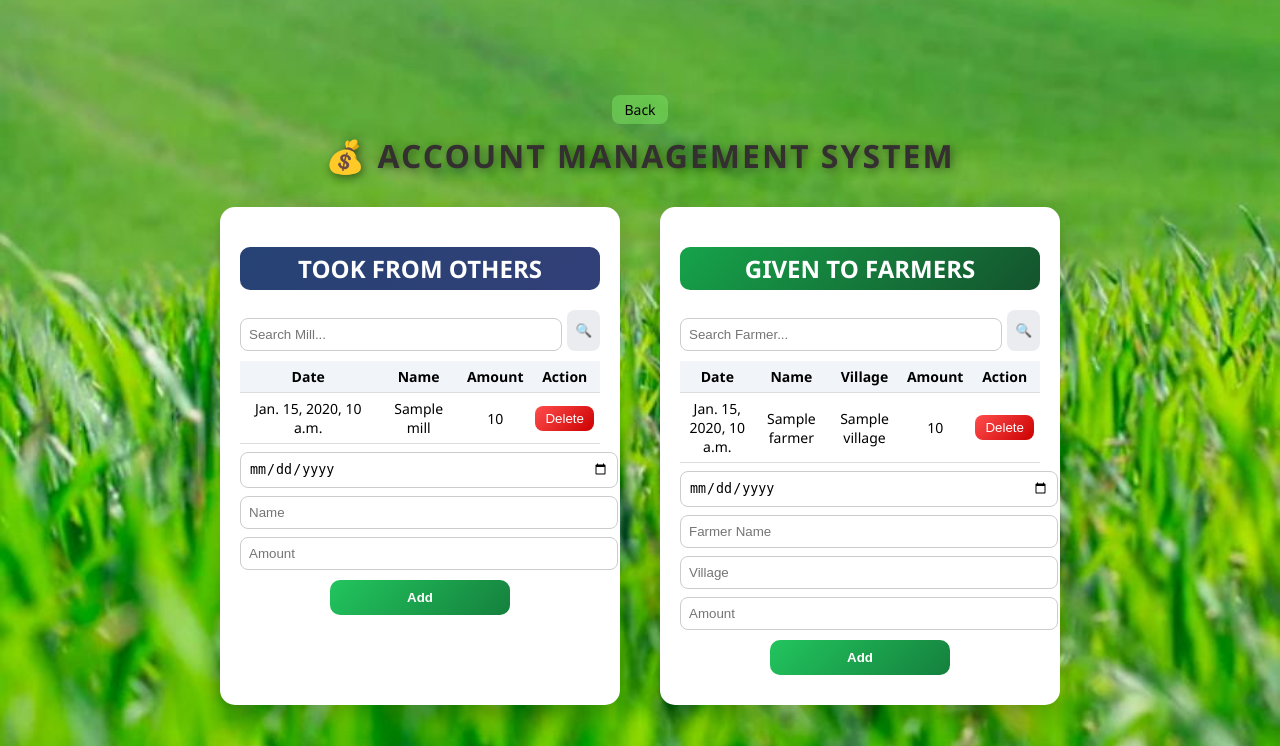
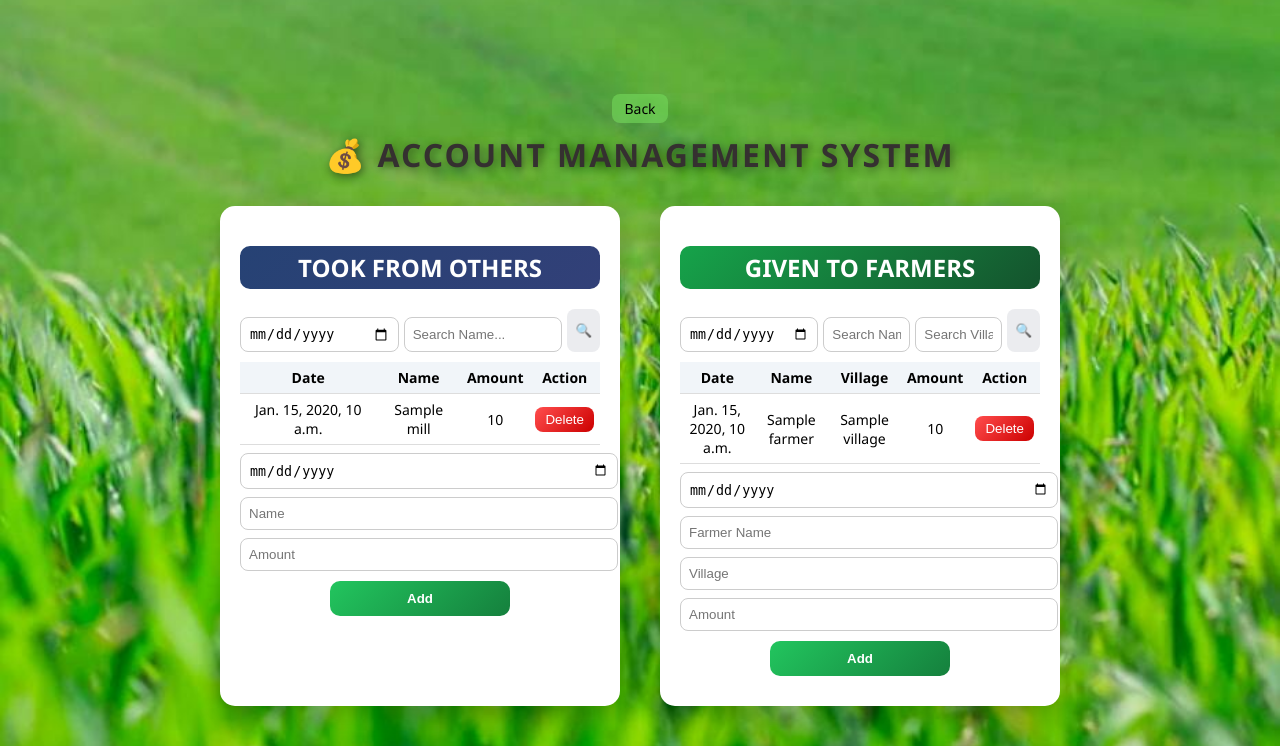
Before and after one commit to saireddy2005/agriportal, a Django app: template core/templates/core/account_management.html in a window 1280 px wide. Shown: the top 746 px of the page. Run offline with Django 5.2, Linux system fonts and the light colour scheme; the template is opened without the code that fills it: most values are stand-ins (such as "Sample title", 1, 10 or a date in 2020).

Commit message:
added features for search button

```diff
--- a/core/templates/core/account_management.html
+++ b/core/templates/core/account_management.html
@@ -172,11 +172,16 @@
     <!-- MILL BOX -->
     <div class="box">
         <h2 class="mill-title">TOOK FROM OTHERS</h2>
+   <form method="GET" class="search-bar">
 
-        <form method="GET" class="search-bar">
-            <input type="text" name="mill_search" placeholder="Search Mill...">
-            <button class="search-btn">🔍</button>
-        </form>
+    <input type="date" name="date" value="{{ request.GET.date }}">
+
+    <input type="text" name="name" placeholder="Search Name..."
+           value="{{ request.GET.name }}">
+
+    <button class="search-btn">🔍</button>
+
+</form>
 
         <table>
             <tr>
@@ -214,10 +219,19 @@
     <div class="box">
         <h2 class="farmer-title">GIVEN TO FARMERS</h2>
 
-        <form method="GET" class="search-bar">
-            <input type="text" name="farmer_search" placeholder="Search Farmer...">
-            <button class="search-btn">🔍</button>
-        </form>
+       <form method="GET" class="search-bar">
+
+    <input type="date" name="date" value="{{ request.GET.date }}">
+
+    <input type="text" name="name" placeholder="Search Name..."
+           value="{{ request.GET.name }}">
+
+    <input type="text" name="village" placeholder="Search Village..."
+           value="{{ request.GET.village }}">
+
+    <button class="search-btn">🔍</button>
+
+</form>
 
         <table>
             <tr>
@@ -248,7 +262,7 @@
             {% csrf_token %}
             <input type="date" name="farmer_date" required>
             <input type="text" name="farmer_name" pattern="[A-Za-z ]+" placeholder="Farmer Name" required>
-            <input type="text" name="village" pattern="[A-Za-z ]+" placeholder="Village" required>
+            <input type="text" name="farmer_village" pattern="[A-Za-z ]+" placeholder="Village" required>
             <input type="number" step="0.01" name="farmer_amount" placeholder="Amount" required>
             <button class="add-btn" name="farmer_submit">Add</button>
         </form>
```
Also changed, not shown: core/views.py (+30 -13 lines).
